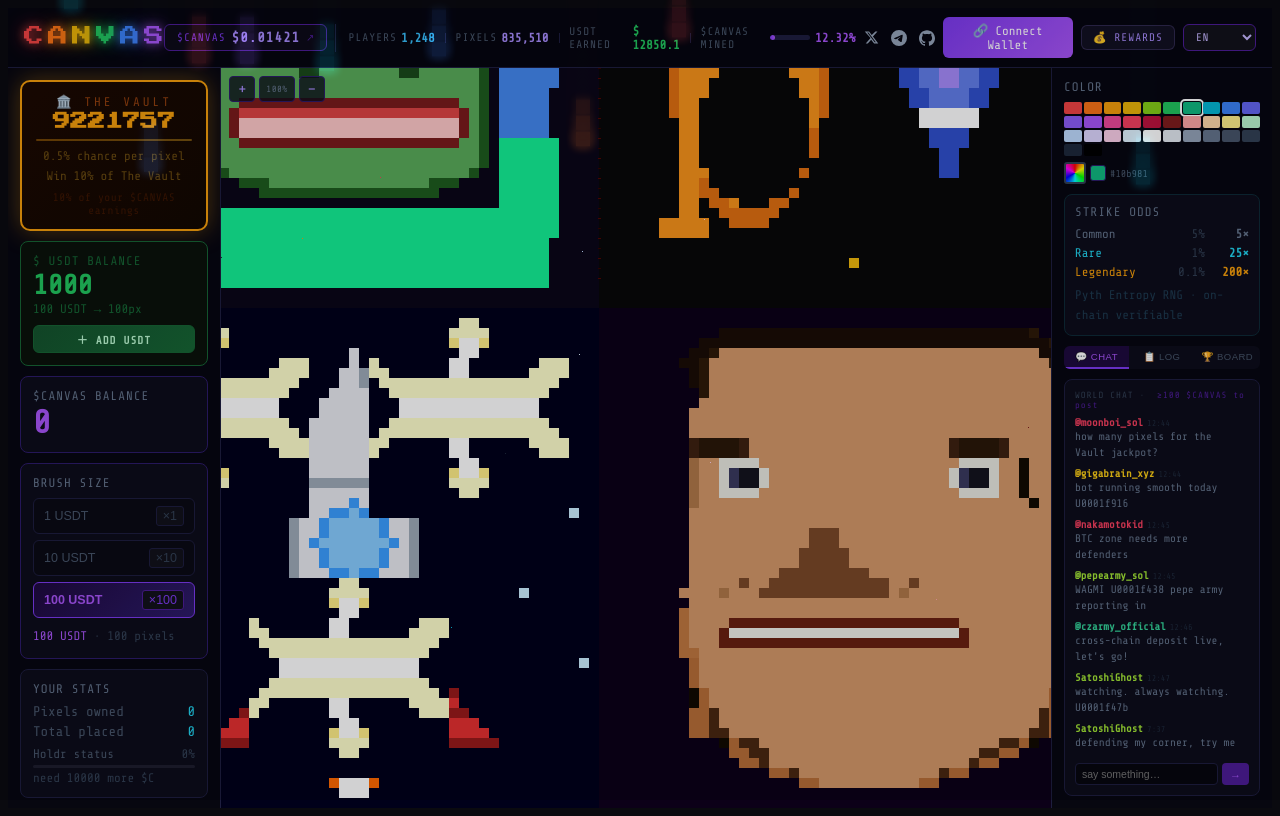
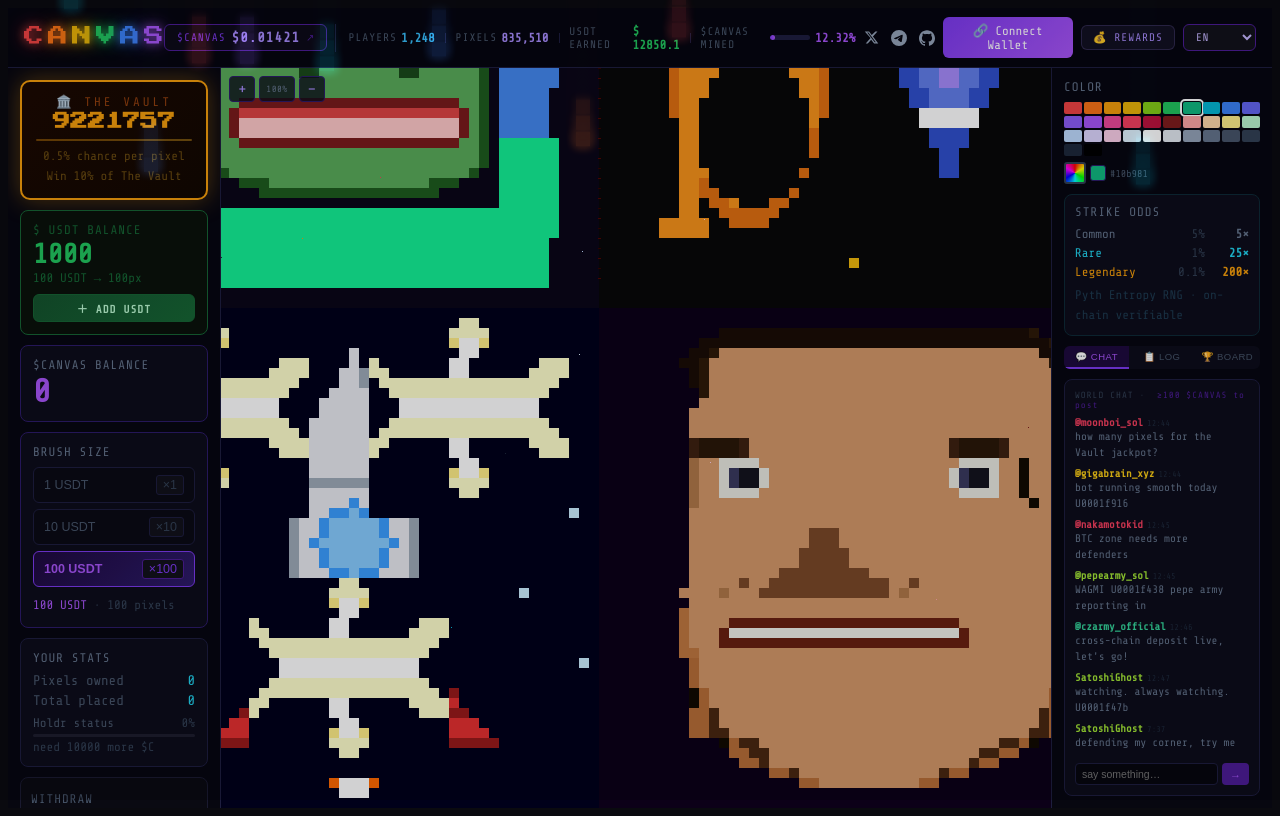
Before and after one commit to alnany/canvas, a Next.js app: page /play in a window 1280 px wide. Built offline with nearby package versions, Linux system fonts and the light colour scheme.

Commit message:
feat: vault fed by 10% of player $CANVAS earnings (placement + hold rewards)

```diff
--- a/app/play/page.tsx
+++ b/app/play/page.tsx
@@ -1000,7 +1000,6 @@ export default function Play() {
             <div style={{fontSize:12.5,color:"#6b4c10",marginTop:5,lineHeight:1.6}}>
               {T('vault_odds')}<br/>{T('vault_win')}
             </div>
-            <div style={{fontSize:11,color:"#451a03",marginTop:5,letterSpacing:0.5,opacity:0.85}}>10% of your $CANVAS earnings</div>
           </div>
 
           {/* SOL Balance + Top Up */}
```
